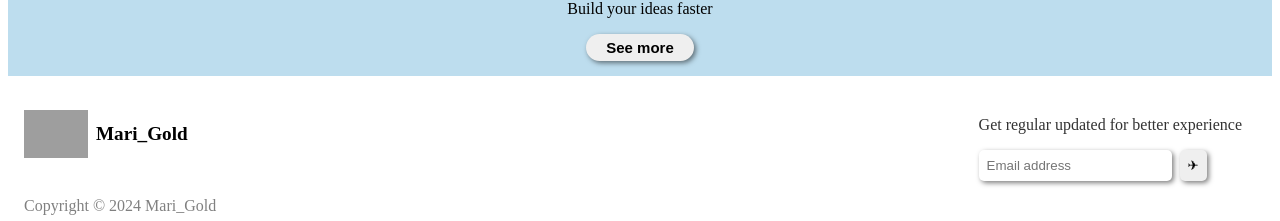
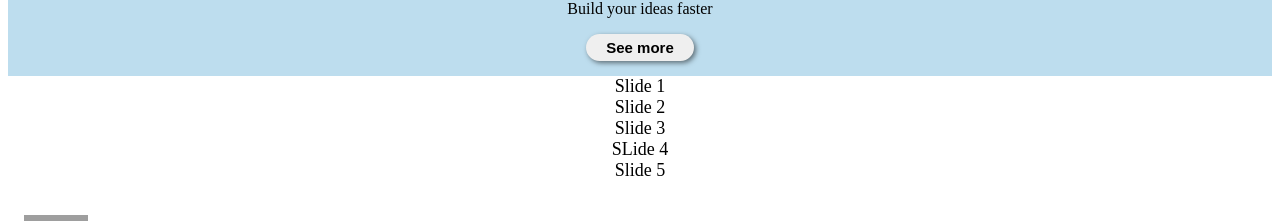
Before and after one commit to mari-software/librarybymari-frontend, a SvelteKit app: page / in a window 1280 px wide. Shown: the part 194-415 px from the top of the page. Built offline with nearby package versions, Linux system fonts and the light colour scheme; grey boxes are pictures that could not be loaded.

Commit message:
npm swiper

```diff
--- a/package.json
+++ b/package.json
@@ -30,5 +30,8 @@
 		"typescript-eslint": "^8.0.0",
 		"vite": "^6.0.0",
 		"vitest": "^2.0.4"
+	},
+	"dependencies": {
+		"swiper": "^11.1.15"
 	}
 }
--- /dev/null
+++ b/src/lib/components/carousel/Carousel.svelte
@@ -0,0 +1,50 @@
+<main>
+    <div class="swiper">
+        <div class="swiper-wrapper">
+            <div class="swiper-slide">Slide 1</div>
+            <div class="swiper-slide">Slide 2</div>
+            <div class="swiper-slide">Slide 3</div>
+            <div class="swiper-slide">SLide 4</div>
+            <div class="swiper-slide">Slide 5</div>
+        </div>
+
+        <div class="swiper-pagination"></div>
+
+        <div class="swiper-button-prev"></div>
+        <div class="swiper-button-next"></div>
+    </div>
+</main>
+
+<style>
+    main {
+        & .swiper {
+            width: 100%;
+            height: 100%;
+
+            & .swiper-slide {
+                text-align: center;
+                font-size: 18px;
+                background: #fff;
+
+                /* Center slide text vertically */
+                display: -webkit-box;
+                display: -ms-flexbox;
+                display: -webkit-flex;
+                display: flex;
+                -webkit-box-pack: center;
+                -ms-flex-pack: center;
+                -webkit-justify-content: center;
+                justify-content: center;
+                -webkit-box-align: center;
+                -ms-flex-align: center;
+                -webkit-align-items: center;
+                align-items: center;
+            }
+
+            & .swiper-pagination {
+                position: relative;
+                bottom: 0;
+            }
+        }
+    }
+</style>
--- a/src/routes/+page.svelte
+++ b/src/routes/+page.svelte
@@ -1,4 +1,5 @@
 <script>
+	import Carousel from '$lib/components/carousel/Carousel.svelte';
 	import Entrance from '$lib/components/entrance/Entrance.svelte';
 	import Footer from '$lib/components/footer/Footer.svelte';
 	import TopNavigation from '$lib/components/navigation/TopNavigation.svelte';
@@ -16,6 +17,8 @@ mainEntranceText= "Build your ideas faster"
 mainEntranceButton= "See more"
 />
 
+<Carousel />
+
 <Footer
 navBarLogoSource="https://anibase.net/files/200e4fbbc54f6ffdb2565919c2fa354d"
 navBarLogoTextSource="Mari_Gold" />
```
Also changed, not shown: 1 other file (tests, documents, lock files or other folders).
